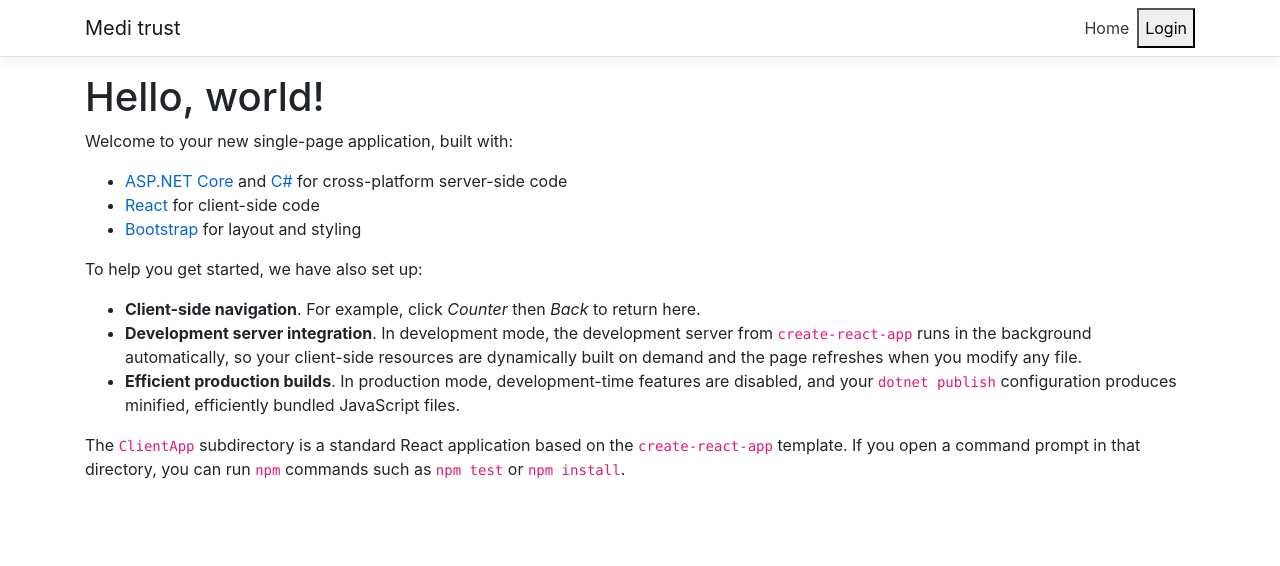
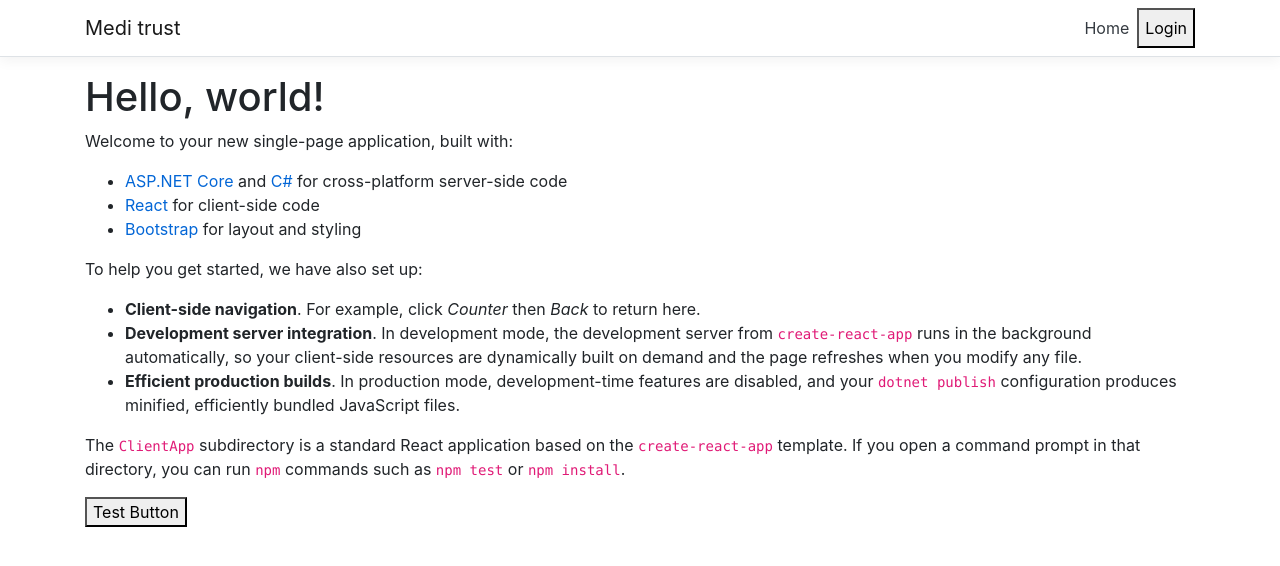
Before and after one commit to FrancoBester/AngryPixels_front-end, a React (Create React App) app in the folder graphical_user_interface/graphical_user_interface/ClientApp/: page /home in a window 1280 px wide. Shown: the top 566 px of the page. Built offline with nearby package versions, Linux system fonts and the light colour scheme.

Commit message:
API Code Update

```diff
--- a/graphical_user_interface/graphical_user_interface/ClientApp/src/API.js
+++ b/graphical_user_interface/graphical_user_interface/ClientApp/src/API.js
@@ -34,5 +34,23 @@ class API {
         onFinally();
       });
   }
+
+  APIGET(url, onSuccess, onFail, onFinally) {
+    axios
+      .get(url, {
+        headers: {
+          Authorization: localStorage.getItem("token"),
+        },
+      })
+      .then(function (response) {
+        onSuccess(response);
+      })
+      .catch(function (error) {
+        onFail(error);
+      })
+      .then(function () {
+        onFinally();
+      });
+  }
 }
 export default new API();
--- a/graphical_user_interface/graphical_user_interface/ClientApp/src/pages/Home.js
+++ b/graphical_user_interface/graphical_user_interface/ClientApp/src/pages/Home.js
@@ -1,25 +1,70 @@
-import React, { Component } from 'react';
+import React, { Component } from "react";
+import API from "../API";
 
 export class Home extends Component {
   static displayName = Home.name;
 
-  render () {
+  render() {
     return (
       <div>
         <h1>Hello, world!</h1>
         <p>Welcome to your new single-page application, built with:</p>
         <ul>
-          <li><a href='https://get.asp.net/'>ASP.NET Core</a> and <a href='https://msdn.microsoft.com/en-us/library/67ef8sbd.aspx'>C#</a> for cross-platform server-side code</li>
-          <li><a href='https://facebook.github.io/react/'>React</a> for client-side code</li>
-          <li><a href='http://getbootstrap.com/'>Bootstrap</a> for layout and styling</li>
+          <li>
+            <a href="https://get.asp.net/">ASP.NET Core</a> and{" "}
+            <a href="https://msdn.microsoft.com/en-us/library/67ef8sbd.aspx">
+              C#
+            </a>{" "}
+            for cross-platform server-side code
+          </li>
+          <li>
+            <a href="https://facebook.github.io/react/">React</a> for
+            client-side code
+          </li>
+          <li>
+            <a href="http://getbootstrap.com/">Bootstrap</a> for layout and
+            styling
+          </li>
         </ul>
         <p>To help you get started, we have also set up:</p>
         <ul>
-          <li><strong>Client-side navigation</strong>. For example, click <em>Counter</em> then <em>Back</em> to return here.</li>
-          <li><strong>Development server integration</strong>. In development mode, the development server from <code>create-react-app</code> runs in the background automatically, so your client-side resources are dynamically built on demand and the page refreshes when you modify any file.</li>
-          <li><strong>Efficient production builds</strong>. In production mode, development-time features are disabled, and your <code>dotnet publish</code> configuration produces minified, efficiently bundled JavaScript files.</li>
+          <li>
+            <strong>Client-side navigation</strong>. For example, click{" "}
+            <em>Counter</em> then <em>Back</em> to return here.
+          </li>
+          <li>
+            <strong>Development server integration</strong>. In development
+            mode, the development server from <code>create-react-app</code> runs
+            in the background automatically, so your client-side resources are
+            dynamically built on demand and the page refreshes when you modify
+            any file.
+          </li>
+          <li>
+            <strong>Efficient production builds</strong>. In production mode,
+            development-time features are disabled, and your{" "}
+            <code>dotnet publish</code> configuration produces minified,
+            efficiently bundled JavaScript files.
+          </li>
         </ul>
-        <p>The <code>ClientApp</code> subdirectory is a standard React application based on the <code>create-react-app</code> template. If you open a command prompt in that directory, you can run <code>npm</code> commands such as <code>npm test</code> or <code>npm install</code>.</p>
+        <p>
+          The <code>ClientApp</code> subdirectory is a standard React
+          application based on the <code>create-react-app</code> template. If
+          you open a command prompt in that directory, you can run{" "}
+          <code>npm</code> commands such as <code>npm test</code> or{" "}
+          <code>npm install</code>.
+        </p>
+        <button
+          onClick={() =>
+            API.APIGET(
+              "https://localhost:44376/api/ConnectionTest/Authed",
+              function () {},
+              function () {},
+              function () {}
+            )
+          }
+        >
+          Test Button
+        </button>
       </div>
     );
   }
```
